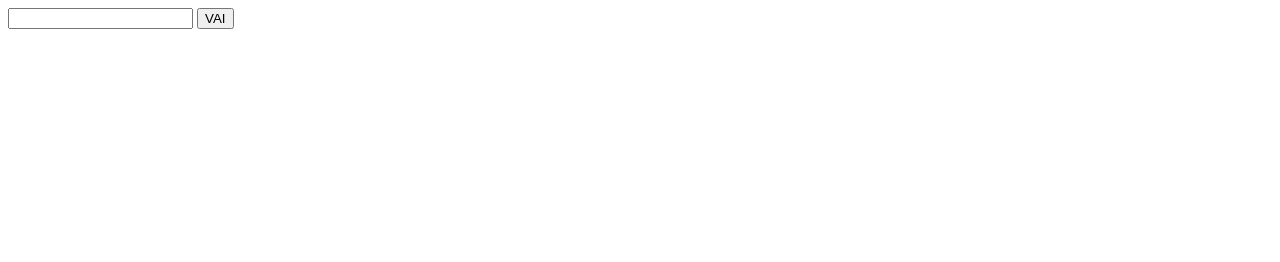
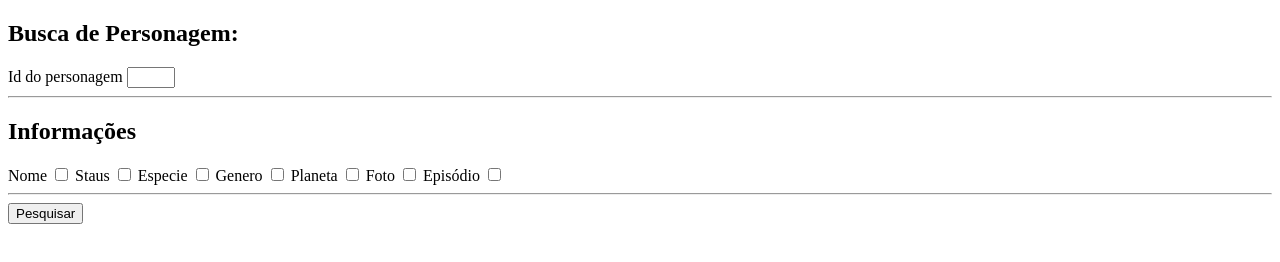
Before and after one commit to SamuelBLuna/RICK-AND-MORTY-API, a website: page index.html in a window 1280 px wide. Drawn offline with Linux system fonts and the light colour scheme.

Commit message:
Filtro de Resuldados

```diff
--- a/index.html
+++ b/index.html
@@ -5,13 +5,45 @@
     <meta name="viewport" content="width=device-width, initial-scale=1.0">
     <title>RICK-AND-MORTY-API</title>
     <link rel="https://cdn-icons-png.flaticon.com/128/5588/5588034.png" href="favicon.ico" type="image/x-icon">
+
 </head>
 <body>
 
 <form action="" method="get">
-    <input type="number" id="characterId">
-    <button id="btn-go">VAI</button>
+    <h2>Busca de Personagem:</h2>
+    <label for="characterId">Id do personagem</label>
+    <input type="number" id="characterId" style="max-width: 2.5rem;">
+
+    <hr>
+
+    <h2>Informações</h2>
+    <label for="name">Nome</label>
+    <input type="checkbox" name="name" id="name">
+
+    <label for="status">Staus</label>
+    <input type="checkbox" name="status" id="status">
+
+    <label for="species">Especie</label>
+    <input type="checkbox" name="species" id="species">
+
+    <label for="gender">Genero</label>
+    <input type="checkbox" name="gender" id="gender">
+
+    <label for="origin">Planeta</label>
+    <input type="checkbox" name="origin" id="origin">
+
+    <label for="image">Foto</label>
+    <input type="checkbox" name="image" id="image">
+
+    <label for="episode">Episódio</label>
+    <input type="checkbox" name="episode" id="episode">
+
+    <hr>
+
+    <button id="btn-go">Pesquisar</button>
 </form>
+
+
     <pre id="content"></pre>
     <img src="" alt="" id="img">
 
--- a/script.js
+++ b/script.js
@@ -6,9 +6,22 @@ const image = document.getElementById('img');
 btnGo.addEventListener('click', async (event) => {
     event.preventDefault()
     const result = await fetchAPI(characterId.value)
-    content.innerText = `${JSON.stringify(result, undefined, 2)}`
+    // content.textContent = `${JSON.stringify(result, undefined, 2)}`
+    content.textContent = `${JSON.stringify(buildResult(result), undefined, 2)}`
     image.src = `${result.image}`
 });
+
+const keys = ['name', "status", "species", "gender", "origin", "image", "episode"];
+
+const buildResult = (result) => {
+    const newObject = {};
+    keys.map((key) => document.getElementById(key))
+        .map((elem) => {
+            elem.checked && (newObject[elem.name] = result[elem.name])
+        })
+
+    return newObject
+}
 
 const fetchAPI = (value) => {
     const url = `https://rickandmortyapi.com/api/character/${value}`;
```
